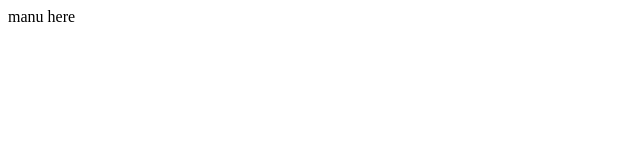
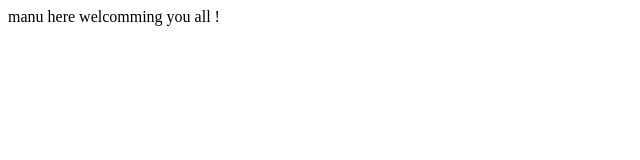
Before and after one commit to MANOJ-SM/firstProject, a plain HTML site: page index.html in a window 1280 px wide. Shown: the whole page, without its empty margins (0-640 px from the left). Drawn offline with Linux system fonts and the light colour scheme.

Commit message:
modified index with welcomming all

```diff
--- a/index.html
+++ b/index.html
@@ -1 +1 @@
-<p> manu here </p>
+<p> manu here welcomming you all ! </p>
```
